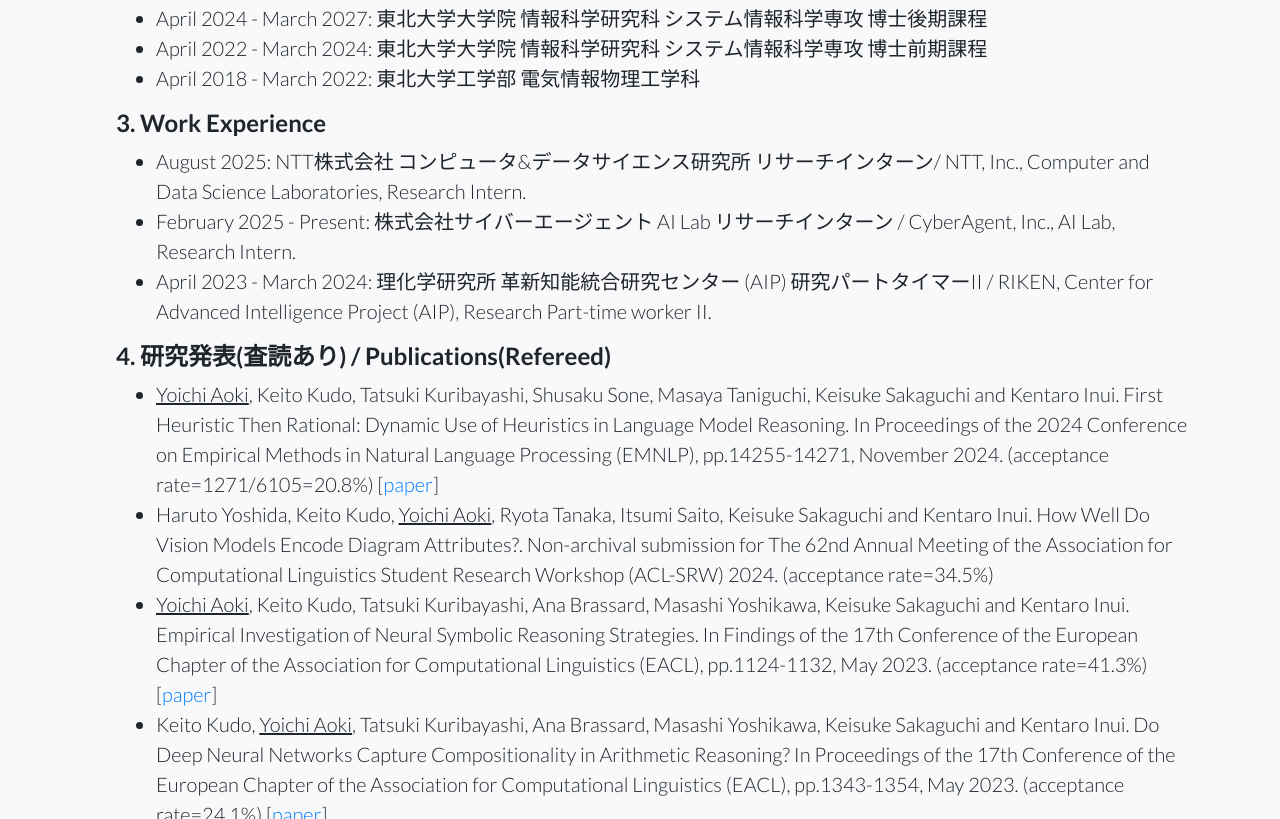
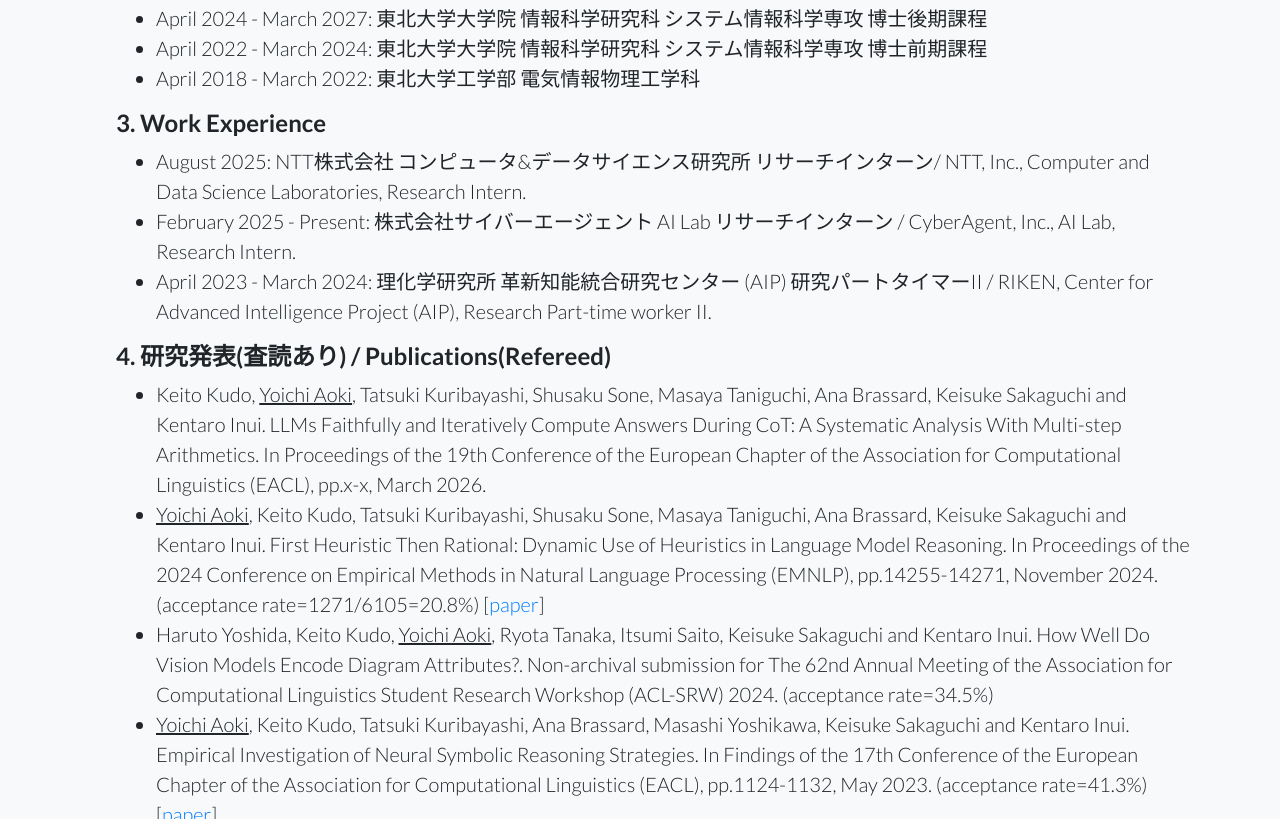
Before and after one commit to ao1neko/ao1neko.github.io, a website: page index.html in a window 1280 px wide. Shown: the part 465-1284 px from the top of the page. Drawn offline with Linux system fonts and the light colour scheme.

Commit message:
研究発表のリストを更新

```diff
--- a/index.html
+++ b/index.html
@@ -70,7 +70,8 @@
           <div class="mb-8">
             <h4>4. 研究発表(査読あり) / Publications(Refereed)</h4>
             <ul>
-              <li class="lead mb-0"><u>Yoichi Aoki</u>, Keito Kudo, Tatsuki Kuribayashi, Shusaku Sone, Masaya Taniguchi, Keisuke Sakaguchi and Kentaro Inui. First Heuristic Then Rational: Dynamic Use of Heuristics in Language Model Reasoning.  In Proceedings of the 2024 Conference on Empirical Methods in Natural Language Processing (EMNLP), pp.14255-14271, November 2024. (acceptance rate=1271/6105=20.8%) [<a href="https://aclanthology.org/2024.emnlp-main.789">paper</a>]</li>
+              <li class="lead mb-0">Keito Kudo, <u>Yoichi Aoki</u>, Tatsuki Kuribayashi, Shusaku Sone, Masaya Taniguchi, Ana Brassard, Keisuke Sakaguchi and Kentaro Inui. LLMs Faithfully and Iteratively Compute Answers During CoT: A Systematic Analysis With Multi-step Arithmetics. In Proceedings of the 19th Conference of the European Chapter of the Association for Computational Linguistics (EACL), pp.x-x, March 2026.</li>
+              <li class="lead mb-0"><u>Yoichi Aoki</u>, Keito Kudo, Tatsuki Kuribayashi, Shusaku Sone, Masaya Taniguchi, Ana Brassard, Keisuke Sakaguchi and Kentaro Inui. First Heuristic Then Rational: Dynamic Use of Heuristics in Language Model Reasoning.  In Proceedings of the 2024 Conference on Empirical Methods in Natural Language Processing (EMNLP), pp.14255-14271, November 2024. (acceptance rate=1271/6105=20.8%) [<a href="https://aclanthology.org/2024.emnlp-main.789">paper</a>]</li>
               <li class="lead mb-0">Haruto Yoshida, Keito Kudo, <u>Yoichi Aoki</u>, Ryota Tanaka, Itsumi Saito, Keisuke Sakaguchi and Kentaro Inui. How Well Do Vision Models Encode Diagram Attributes?. Non-archival submission for The 62nd Annual Meeting of the Association for Computational Linguistics Student Research Workshop (ACL-SRW) 2024. (acceptance rate=34.5%)</li>
               <li class="lead mb-0"><u>Yoichi Aoki</u>, Keito Kudo, Tatsuki Kuribayashi, Ana Brassard, Masashi Yoshikawa, Keisuke Sakaguchi and Kentaro Inui. Empirical Investigation of Neural Symbolic Reasoning Strategies. In Findings of the 17th Conference of the European Chapter of the Association for Computational Linguistics (EACL), pp.1124-1132, May 2023. (acceptance rate=41.3%) [<a href="https://aclanthology.org/2023.findings-eacl.86/">paper</a>]</li>
               <li class="lead mb-0">Keito Kudo, <u>Yoichi Aoki</u>, Tatsuki Kuribayashi, Ana Brassard, Masashi Yoshikawa, Keisuke Sakaguchi and Kentaro Inui. Do Deep Neural Networks Capture Compositionality in Arithmetic Reasoning? In Proceedings of the 17th Conference of the European Chapter of the Association for Computational Linguistics (EACL), pp.1343-1354, May 2023. (acceptance rate=24.1%) [<a href="https://aclanthology.org/2023.eacl-main.98/">paper</a>]</li>
```
